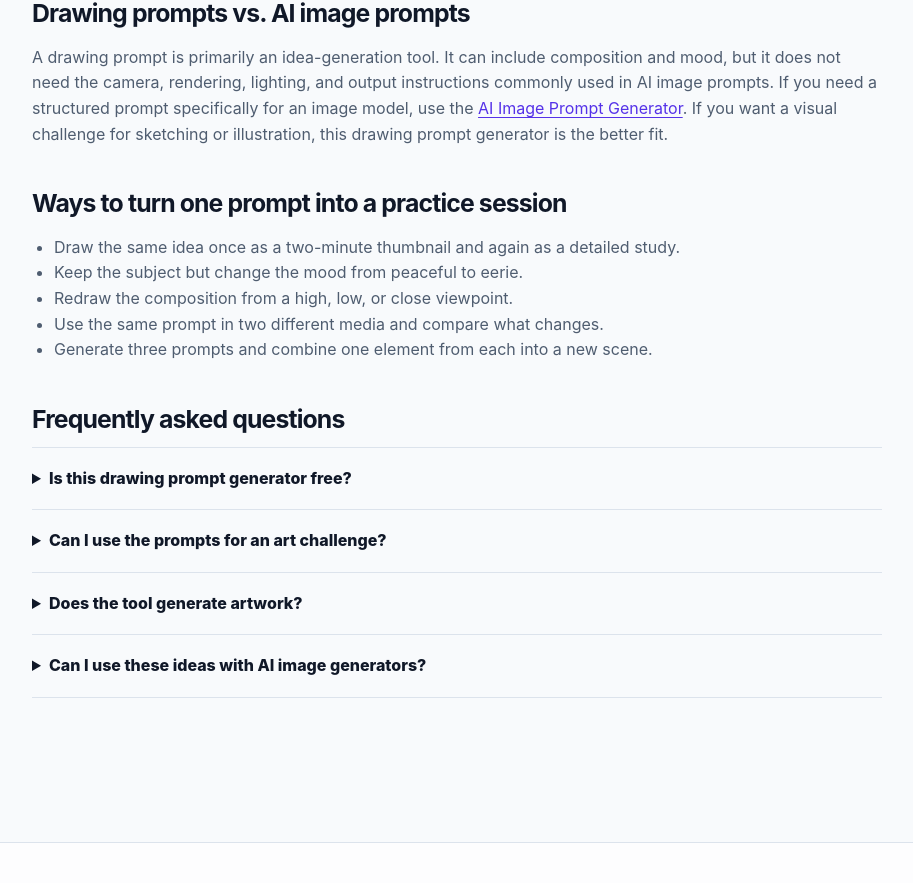
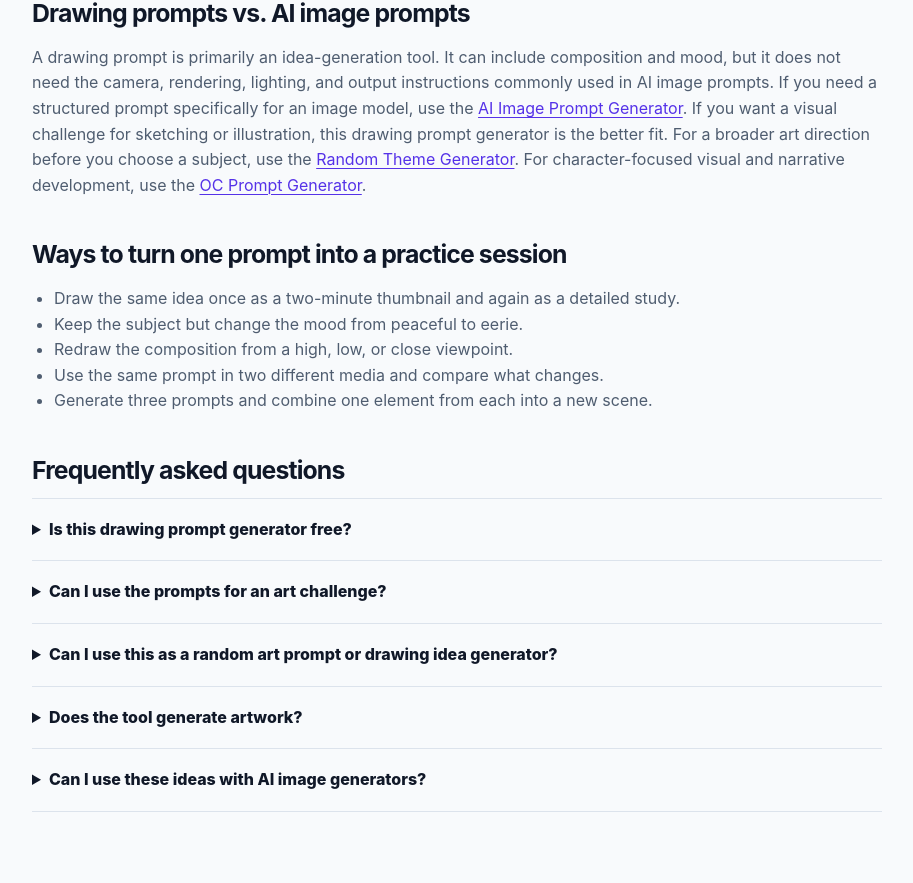
Before and after one commit to GrithX-Solutions/promptvera, a Next.js app: page /drawing-prompt-generator in a window 1280 px wide. Shown: the part 2509-3392 px from the top of the page, without its empty margins (183-1096 px from the left). Built offline with nearby package versions, Linux system fonts and the light colour scheme.

Commit message:
Implement P0 SEO semantics for app/drawing-prompt-generator/page.tsx

```diff
--- a/app/drawing-prompt-generator/page.tsx
+++ b/app/drawing-prompt-generator/page.tsx
@@ -96,7 +96,9 @@ export default function DrawingPromptGeneratorPage() {
           in AI image prompts. If you need a structured prompt specifically for an image model, use
           the <Link href="/ai-image-prompt-generator">AI Image Prompt Generator</Link>. If you want a
           visual challenge for sketching or illustration, this drawing prompt generator is the
-          better fit.
+          better fit. For a broader art direction before you choose a subject, use the{" "}
+          <Link href="/random-theme-generator">Random Theme Generator</Link>. For character-focused
+          visual and narrative development, use the <Link href="/oc-prompt-generator">OC Prompt Generator</Link>.
         </p>
 
         <h2>Ways to turn one prompt into a practice session</h2>
@@ -119,6 +121,10 @@ export default function DrawingPromptGeneratorPage() {
             <p>Yes. You can generate a new idea for daily sketching, classroom exercises, art challenges, or personal practice.</p>
           </details>
           <details>
+            <summary>Can I use this as a random art prompt or drawing idea generator?</summary>
+            <p>Yes. Those searches describe the same creative job here: generating a concrete subject, scene, mood, medium, or challenge for something you plan to draw.</p>
+          </details>
+          <details>
             <summary>Does the tool generate artwork?</summary>
             <p>No. It generates the creative prompt only. You decide whether to draw it yourself or adapt it for another creative tool.</p>
           </details>
```
